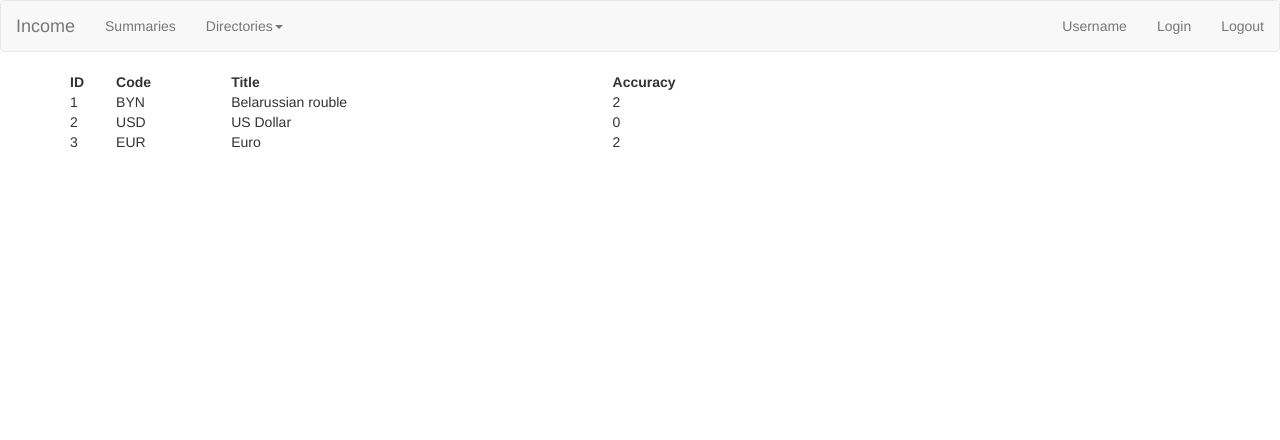
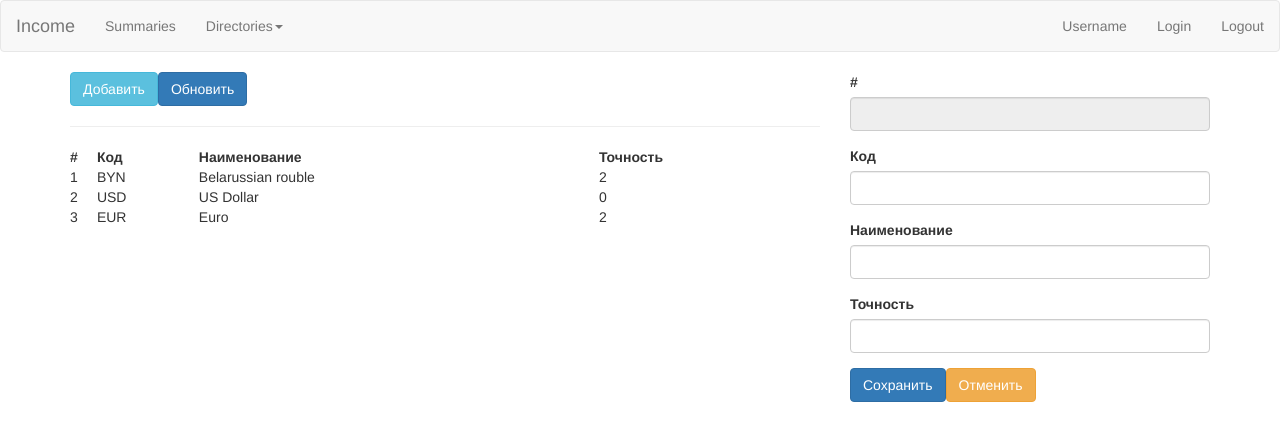
Before and after one commit to kirill-gaidai/income-ui, an Angular app: page /directories/currencies/new in a window 1280 px wide. Shown: the top 440 px of the page. Built offline with nearby package versions, Linux system fonts and the light colour scheme.

Commit message:
Editing currencies

```diff
--- a/src/app/app.module.ts
+++ b/src/app/app.module.ts
@@ -7,7 +7,7 @@ import {DropdownDirective} from './directives/dropdown.directive';
 import { HomeComponent } from './home/home.component';
 import { CurrenciesComponent } from './directories/currencies/currencies.component';
 import {AppRoutingModule} from './app-routing.module';
-import {FormsModule} from '@angular/forms';
+import {FormsModule, ReactiveFormsModule} from '@angular/forms';
 import {HttpModule} from '@angular/http';
 import {CurrencyService} from './services/currency.service';
 import { CurrencyItemComponent } from './directories/currencies/currency-item/currency-item.component';
@@ -25,7 +25,7 @@ import { CurrencyEditComponent } from './directories/currencies/currency-edit/cu
   ],
   imports: [
     BrowserModule,
-    FormsModule,
+    ReactiveFormsModule,
     HttpModule,
     AppRoutingModule
   ],
--- a/src/app/directories/currencies/currencies.component.html
+++ b/src/app/directories/currencies/currencies.component.html
@@ -1,13 +1,19 @@
 <div class="row">
+
   <div class="col-xs-8">
+    <button class="btn btn-info" (click)="doOnBtAddClick()">Добавить</button>
+    <button class="btn btn-primary">Обновить</button>
+
+    <hr>
+
     <table class="table">
       <tr>
-        <th>ID</th>
-        <th>Code</th>
-        <th>Title</th>
-        <th>Accuracy</th>
+        <th>#</th>
+        <th>Код</th>
+        <th>Наименование</th>
+        <th>Точность</th>
       </tr>
-      <tr *ngFor="let currency of currencies">
+      <tr *ngFor="let currency of currencies" [routerLink]="currency.id">
         <td>{{currency.id}}</td>
         <td>{{currency.code}}</td>
         <td>{{currency.title}}</td>
@@ -15,7 +21,9 @@
       </tr>
     </table>
   </div>
+
   <div class="col-xs-4">
     <router-outlet></router-outlet>
   </div>
+
 </div>
--- a/src/app/directories/currencies/currencies.component.ts
+++ b/src/app/directories/currencies/currencies.component.ts
@@ -1,6 +1,7 @@
 import {Component, OnInit} from '@angular/core';
 import {Currency} from '../../models/currency.model';
 import {CurrencyService} from '../../services/currency.service';
+import {ActivatedRoute, Router} from '@angular/router';
 
 @Component({
   selector: 'app-currencies',
@@ -11,11 +12,17 @@ export class CurrenciesComponent implements OnInit {
 
   private currencies: Currency[];
 
-  constructor(private currenciesService: CurrencyService) {
+  constructor(private currenciesService: CurrencyService,
+              private activatedRoute: ActivatedRoute,
+              private router: Router) {
   }
 
-  ngOnInit() {
+  ngOnInit(): void {
     this.currencies = this.currenciesService.getList();
   }
 
+  doOnBtAddClick(): void {
+    this.router.navigate(['new'], {relativeTo: this.activatedRoute});
+  }
+
 }
--- a/src/app/directories/currencies/currency-edit/currency-edit.component.html
+++ b/src/app/directories/currencies/currency-edit/currency-edit.component.html
@@ -0,0 +1,35 @@
+<form [formGroup]="currencyEditForm" (submit)="doOnBtSaveClick()">
+
+  <div class="form-group">
+    <label for="id">#</label>
+    <input id="id" type="text" class="form-control" readonly formControlName="id">
+  </div>
+
+  <div class="form-group">
+    <label for="code">Код</label>
+    <input id="code" type="text" class="form-control" formControlName="code">
+    <span
+      *ngIf="!currencyEditForm.get('code').valid && currencyEditForm.get('code').touched"
+      class="help-block">3 буквы A-Z</span>
+  </div>
+
+  <div class="form-group">
+    <label for="title">Наименование</label>
+    <input id="title" type="text" class="form-control" formControlName="title">
+    <span
+      *ngIf="!currencyEditForm.get('title').valid && currencyEditForm.get('title').touched"
+      class="help-block">От 1 до 250 символов</span>
+  </div>
+
+  <div class="form-group">
+    <label for="accuracy">Точность</label>
+    <input id="accuracy" type="text" class="form-control" formControlName="accuracy">
+    <span
+      *ngIf="!currencyEditForm.get('accuracy').valid && currencyEditForm.get('accuracy').touched"
+      class="help-block">В интервале от 0 до 4</span>
+  </div>
+
+  <button class="btn btn-primary" type="submit">Сохранить</button>
+  <button class="btn btn-warning" type="button">Отменить</button>
+
+</form>
--- a/src/app/directories/currencies/currency-edit/currency-edit.component.ts
+++ b/src/app/directories/currencies/currency-edit/currency-edit.component.ts
@@ -1,15 +1,57 @@
-import { Component, OnInit } from '@angular/core';
+import {Component, OnDestroy, OnInit} from '@angular/core';
+import {FormControl, FormGroup, Validators} from '@angular/forms';
+import {CurrencyService} from '../../../services/currency.service';
+import {ActivatedRoute, Router} from '@angular/router';
+import {Currency} from '../../../models/currency.model';
 
 @Component({
   selector: 'app-currency-edit',
   templateUrl: './currency-edit.component.html',
   styleUrls: ['./currency-edit.component.css']
 })
-export class CurrencyEditComponent implements OnInit {
+export class CurrencyEditComponent implements OnInit, OnDestroy {
 
-  constructor() { }
+  private currency: Currency;
+  private currencyEditForm: FormGroup;
 
-  ngOnInit() {
+  constructor(private currencyService: CurrencyService,
+              private activatedRoute: ActivatedRoute,
+              private router: Router) {
+  }
+
+  ngOnInit(): void {
+    const id = this.activatedRoute.snapshot.params['id'];
+    if (id) {
+      this.currency = this.currencyService.get(+id);
+      this.currencyEditForm = new FormGroup({
+        'id': new FormControl(this.currency.id),
+        'code': new FormControl(this.currency.code,
+          [Validators.required, Validators.pattern('[A-Z]{3}')]),
+        'title': new FormControl(this.currency.title,
+          [Validators.required, Validators.minLength(1), Validators.maxLength(250)]),
+        'accuracy': new FormControl(this.currency.accuracy,
+          [Validators.required, Validators.pattern('[0-4]{1}')])
+      });
+    } else {
+      this.currency = null;
+      this.currencyEditForm = new FormGroup({
+        'id': new FormControl(null),
+        'code': new FormControl(null),
+        'title': new FormControl(null),
+        'accuracy': new FormControl(null)
+      });
+    }
+  }
+
+  ngOnDestroy(): void {
+  }
+
+  doOnBtSaveClick(): void {
+    this.currencyService.update(new Currency(
+      +this.currencyEditForm.get('id').value,
+      this.currencyEditForm.get('code').value,
+      this.currencyEditForm.get('title').value,
+      +this.currencyEditForm.get('accuracy').value));
   }
 
 }
--- a/src/app/directories/currencies/currency-item/currency-item.component.html
+++ b/src/app/directories/currencies/currency-item/currency-item.component.html
@@ -1,3 +1,21 @@
-<p>
-  currency-item works!
-</p>
+<table class="table">
+  <tr>
+    <th>#</th>
+    <td>{{currency.id}}</td>
+  </tr>
+  <tr>
+    <th>Код</th>
+    <td>{{currency.code}}</td>
+  </tr>
+  <tr>
+    <th>Наименование</th>
+    <td>{{currency.title}}</td>
+  </tr>
+  <tr>
+    <th>Точность</th>
+    <td>{{currency.accuracy}}</td>
+  </tr>
+</table>
+
+<button class="btn btn-primary" type="button" (click)="doOnBtEditClick()">Редактировать</button>
+<button class="btn btn-danger" type="button">Удалить</button>
--- a/src/app/directories/currencies/currency-item/currency-item.component.ts
+++ b/src/app/directories/currencies/currency-item/currency-item.component.ts
@@ -1,15 +1,37 @@
-import { Component, OnInit } from '@angular/core';
+import {Component, OnDestroy, OnInit} from '@angular/core';
+import {Currency} from '../../../models/currency.model';
+import {CurrencyService} from '../../../services/currency.service';
+import {ActivatedRoute, Router} from '@angular/router';
+import {Subscription} from 'rxjs/Subscription';
 
 @Component({
   selector: 'app-currency-item',
   templateUrl: './currency-item.component.html',
   styleUrls: ['./currency-item.component.css']
 })
-export class CurrencyItemComponent implements OnInit {
+export class CurrencyItemComponent implements OnInit, OnDestroy {
 
-  constructor() { }
+  private currency: Currency;
+  private subscription: Subscription;
 
-  ngOnInit() {
+  constructor(private currencyService: CurrencyService,
+              private activatedRoute: ActivatedRoute,
+              private router: Router) {
+  }
+
+  ngOnInit(): void {
+    this.currency = this.currencyService.get(+this.activatedRoute.snapshot.params['id']);
+    this.subscription = this.activatedRoute.params.subscribe((params => {
+      this.currency = this.currencyService.get(+params['id']);
+    }));
+  }
+
+  ngOnDestroy(): void {
+    this.subscription.unsubscribe();
+  }
+
+  doOnBtEditClick(): void {
+    this.router.navigate(['edit'], {relativeTo: this.activatedRoute});
   }
 
 }
--- a/src/app/services/currency.service.ts
+++ b/src/app/services/currency.service.ts
@@ -1,9 +1,12 @@
 import {EventEmitter, Injectable, OnInit} from '@angular/core';
 import {Currency} from '../models/currency.model';
 import {Subscription} from 'rxjs/Subscription';
+import {Subject} from 'rxjs/Subject';
 
 @Injectable()
 export class CurrencyService implements OnInit {
+
+  private currenciesChangedSubscription: Subscription;
 
   private currencies: Currency[] = [
     new Currency(1, 'BYN', 'Belarussian rouble', 2),
@@ -21,16 +24,27 @@ export class CurrencyService implements OnInit {
     return this.currencies.slice();
   }
 
+  public get(id: number): Currency {
+    const index: number = this.getIndex(id);
+    return index !== -1 ? this.currencies[index] : null;
+  }
+
+  public getIndex(id: number): number {
+    for (let index = 0; index < this.currencies.length; index++) {
+      if (id === this.currencies[index].id) {
+        return index;
+      }
+    }
+    return -1;
+  }
+
   public create(currency: Currency): void {
     this.currencies.push(currency);
   }
 
   public update(currency: Currency): void {
-    let index = 0;
-    while (index < this.currencies.length && this.currencies[index].id !== currency.id) {
-      index++;
-    }
-    if (index !== this.currencies.length) {
+    const index = this.getIndex(currency.id);
+    if (index !== -1) {
       this.currencies[index] = currency;
     }
   }
```
